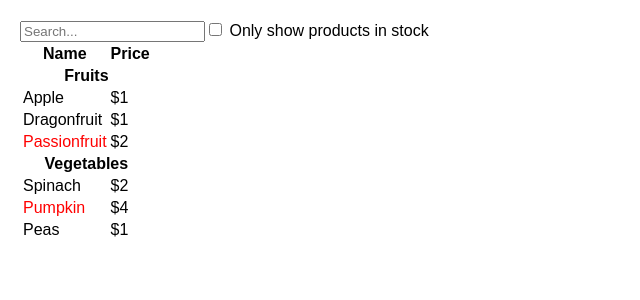
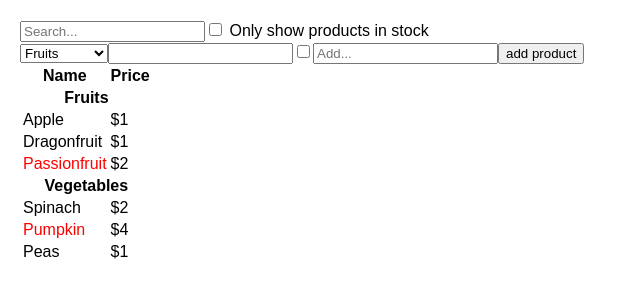
Before and after one commit to IchikaCoding/react-practice, a React (Vite) app: page / in a window 1280 px wide. Shown: the top 300 px of the page, without its empty margins (0-640 px from the left). Built offline with nearby package versions, Linux system fonts and the light colour scheme.

Commit message:
WIP(App-v2): 商品追加用のstate管理とフォームを追加中

```diff
--- a/src/App-v2.jsx
+++ b/src/App-v2.jsx
@@ -17,7 +17,7 @@ const PRODUCTS = [
  */
 export default function App() {
   // JSXの中でJSを書くために｛｝で囲む
-  return <FilterableProductTable products={PRODUCTS} />;
+  return <FilterableProductTable />;
 }
 
 /**
@@ -30,10 +30,13 @@ export default function App() {
  * @param {Product[]} products
  * @returns
  */
-function FilterableProductTable({ products }) {
+function FilterableProductTable() {
+  // productsをstateにする
+  const [products, setProducts] = useState(PRODUCTS);
   // 検索テキストのstate変数の初期値
   const [filterText, setFilterText] = useState("");
   const [inStockOnly, setInStockOnly] = useState(false);
+  const [productName, setProductName] = useState("");
 
   return (
     <div>
@@ -44,7 +47,10 @@ function FilterableProductTable({ products }) {
         inStockOnly={inStockOnly}
         onFilterTextChange={setFilterText}
         onInStockOnlyChange={setInStockOnly}
+        productName={productName}
+        onProductNameChange={setProductName}
       />
+      <AddProductForm products={products} onProductsChange={setProducts} />
       {/* 商品情報、チェックされたかどうか、フィルターするときのテキストを受け取るためのprops */}
       {/* 更新された値を使えばいいだけだからstateを更新する関数は不要 */}
       <ProductTable
@@ -67,6 +73,7 @@ function SearchBar({
   onInStockOnlyChange,
 }) {
   return (
+    <>
       <form>
         <input
           type="text"
@@ -86,6 +93,72 @@ function SearchBar({
           />{" "}
           Only show products in stock
         </label>
+      </form>
+    </>
+  );
+}
+
+// TODO: 商品追加フォームを作成
+// ここでinputされた情報を受け取る必要がある！
+function AddProductForm({ products, onProductsChange }) {
+  // ローカルのstateを作成する
+  const [productCategory, onProductCategoryChange] = useState("");
+  const [productPrice, onProductPriceChange] = useState("");
+  const [isProductStock, onIsProductStockChange] = useState(false);
+  const [productName, onProductNameChange] = useState("");
+
+  const newProduct = {
+    category: productCategory,
+    price: productPrice,
+    stocked: isProductStock,
+    name: productName,
+  };
+  const newProducts = [...products, newProduct];
+
+  // onProductsChange(newProducts);
+  return (
+    <form>
+      {/* セレクトはどうやって入力を受け取る？ */}
+      <select
+        name="category"
+        id="category-select"
+        value={productCategory}
+        onChange={(e) => {
+          onProductCategoryChange(e.target.value);
+        }}
+      >
+        <option value="Fruits">Fruits</option>
+        <option value="Vegetables">Vegetables</option>
+      </select>
+      <input
+        type="number"
+        value={productPrice}
+        onChange={(e) => {
+          onProductPriceChange(e.target.value);
+        }}
+      />
+      <input
+        type="checkbox"
+        checked={isProductStock}
+        onChange={(e) => {
+          onIsProductStockChange(e.target.checked);
+        }}
+      />
+      <input
+        type="text"
+        placeholder="Add..."
+        value={productName}
+        onChange={(e) => {
+          onProductNameChange(e.target.value);
+        }}
+      ></input>
+      <button
+        onClick={() => {
+          onProductsChange(newProducts);
+        }}
+      >
+        add product
+      </button>
     </form>
   );
 }
```
Lines whose indentation alone changed are shown as unchanged.
